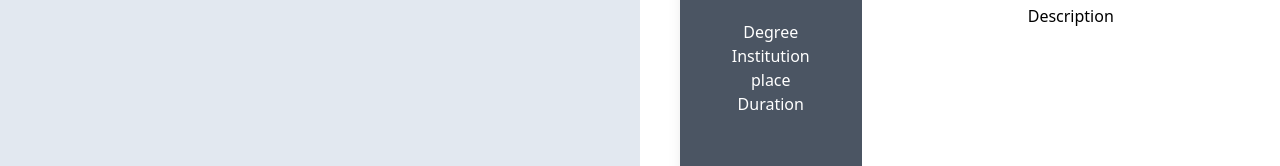
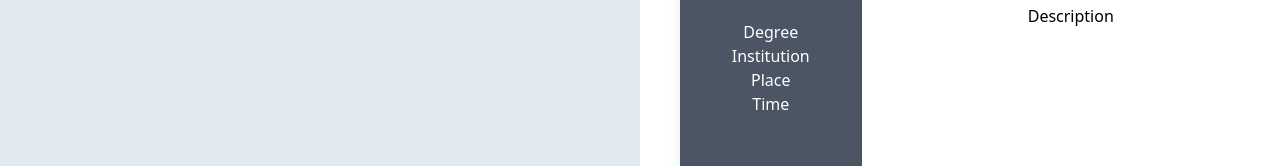
Before and after one commit to bdaneels/odin-cv, a React (Vite) app: page / in a window 1280 px wide. Shown: the part 630-796 px from the top of the page. Built offline with nearby package versions, Linux system fonts and the light colour scheme.

Commit message:
add state to education

```diff
--- a/src/App.jsx
+++ b/src/App.jsx
@@ -5,50 +5,58 @@ import LeftPanel from "./components/leftpanel";
 import RightPanel from "./components/rightpanel";
 
 function App() {
-const [firstName, setFirstName] = useState('')
-const [lastName, setLastName] = useState('')
-const [profTitle, setProfTitle] = useState('')
-const [profDescription, setProfDescription] = useState('')
-const [phoneNumber, setPhoneNumber] = useState('')
-const [email, setEmail] = useState('')
-const [homeAdress, setHomeAdress] = useState('')
-
-
-
-
-
-
-
+  const [firstName, setFirstName] = useState("");
+  const [lastName, setLastName] = useState("");
+  const [profTitle, setProfTitle] = useState("");
+  const [profDescription, setProfDescription] = useState("");
+  const [phoneNumber, setPhoneNumber] = useState("");
+  const [email, setEmail] = useState("");
+  const [homeAdress, setHomeAdress] = useState("");
+  const [degree, setDegree] = useState("");
+  const [institution, setInstitution] = useState("");
+  const [edPlace, setEdPlace] = useState("");
+  const [edTime, setEdTime] = useState("");
 
   return (
     <div className="flex flex-col bg-slate-500 h-screen w-screen justify-start">
-      <Header  />
+      <Header />
       <div className="flex w-full h-full">
         <LeftPanel
-        firstName = {firstName}
-        handleFirstName = {setFirstName}
+          firstName={firstName}
+          handleFirstName={setFirstName}
           lastName={lastName}
           handleLastName={setLastName}
-        profTitle= {profTitle}
+          profTitle={profTitle}
           handleProfTitle={setProfTitle}
-        profDescription= {profDescription}
+          profDescription={profDescription}
           handleProfDescription={setProfDescription}
-        phoneNumber= {phoneNumber}
-        hanldePhoneNumber = {setPhoneNumber}
+          phoneNumber={phoneNumber}
+          hanldePhoneNumber={setPhoneNumber}
           email={email}
           handleEmail={setEmail}
           homeAdress={homeAdress}
           hanldeHomeAdress={setHomeAdress}
-
+          degree={degree}
+          handleDegree={setDegree}
+          institution={institution}
+          handleInstitution={setInstitution}
+          edPlace={edPlace}
+          handleEdPlace={setEdPlace}
+          edTime={edTime}
+          handleEdTime={setEdTime}
         />
         <RightPanel
-        firstName ={firstName}
+          firstName={firstName}
           lastName={lastName}
-        profTitle= {profTitle}
-        profDescription= {profDescription}
-        phoneNumber= {phoneNumber}
+          profTitle={profTitle}
+          profDescription={profDescription}
+          phoneNumber={phoneNumber}
           email={email}
           homeAdress={homeAdress}
+          degree={degree}
+          edPlace={edPlace}
+          institution={institution}
+          edTime={edTime}
         />
       </div>
     </div>
--- a/src/components/left/education.jsx
+++ b/src/components/left/education.jsx
@@ -1,13 +1,38 @@
 import "/src/App.css";
 
-export default function EducationCard() {
+export default function EducationCard({
+  degree,
+  handleDegree,
+  institution,
+  handleInstitution,
+  edPlace,
+  handleEdPlace,
+  edTime,
+  handleEdTime,
+}) {
   return (
     <div className="flex flex-col">
       <h2>Education</h2>
-      <input placeholder="Degree" />
-      <input placeholder="Institution" />
-      <input placeholder="Place" />
-      <input placeholder="From - To" />
+      <input
+        value={degree}
+        onChange={(e) => handleDegree(e.target.value)}
+        placeholder="Degree"
+      />
+      <input
+        value={institution}
+        onChange={(e) => handleInstitution(e.target.value)}
+        placeholder="Institution"
+      />
+      <input
+        value={edPlace}
+        onChange={(e) => handleEdPlace(e.target.value)}
+        placeholder="Place"
+      />
+      <input
+        value={edTime}
+        onChange={(e) => handleEdTime(e.target.value)}
+        placeholder="From - To"
+      />
     </div>
   );
 }
--- a/src/components/leftpanel.jsx
+++ b/src/components/leftpanel.jsx
@@ -3,20 +3,58 @@ import EducationCard from "./left/education";
 import GeneralCard from "./left/general";
 import WorkCard from "./left/work";
 
-function LeftPanel({firstName, handleFirstName,lastName,handleLastName,
-  profTitle, handleProfTitle, profDescription, handleProfDescription, phoneNumber, hanldePhoneNumber, email, handleEmail, homeAdress, hanldeHomeAdress}) {
+function LeftPanel({
+  firstName,
+  handleFirstName,
+  lastName,
+  handleLastName,
+  profTitle,
+  handleProfTitle,
+  profDescription,
+  handleProfDescription,
+  phoneNumber,
+  hanldePhoneNumber,
+  email,
+  handleEmail,
+  homeAdress,
+  hanldeHomeAdress,
+  degree,
+  handleDegree,
+  institution,
+  handleInstitution,
+  edPlace,
+  handleEdPlace,
+  edTime,
+  handleEdTime,
+}) {
   return (
     <div className="h-full w-1/2 bg-slate-200 rounded-sm flex flex-col justify-start items-center">
-      <GeneralCard firstName = {firstName} handleFirstName={handleFirstName} lastName={lastName} handleLastName={handleLastName} profTitle= {profTitle}
-        handleProfTitle={handleProfTitle} handleProfDescription = {handleProfDescription} profDescription = {profDescription}
-        phoneNumber= {phoneNumber}
-        hanldePhoneNumber = {hanldePhoneNumber}
+      <GeneralCard
+        firstName={firstName}
+        handleFirstName={handleFirstName}
+        lastName={lastName}
+        handleLastName={handleLastName}
+        profTitle={profTitle}
+        handleProfTitle={handleProfTitle}
+        handleProfDescription={handleProfDescription}
+        profDescription={profDescription}
+        phoneNumber={phoneNumber}
+        hanldePhoneNumber={hanldePhoneNumber}
         email={email}
         handleEmail={handleEmail}
         homeAdress={homeAdress}
         hanldeHomeAdress={hanldeHomeAdress}
-        />
-      <EducationCard />
+      />
+      <EducationCard
+        degree={degree}
+        handleDegree={handleDegree}
+        institution={institution}
+        handleInstitution={handleInstitution}
+        edPlace={edPlace}
+        handleEdPlace={handleEdPlace}
+        edTime={edTime}
+        handleEdTime={handleEdTime}
+      />
       <WorkCard />
     </div>
   );
--- a/src/components/right/cv-sidebar.jsx
+++ b/src/components/right/cv-sidebar.jsx
@@ -1,24 +1,39 @@
 import Education from "./education";
 import "/src/App.css";
 
-export default function SideBar({phoneNumber, email, homeAdress}) {
+export default function SideBar({
+  phoneNumber,
+  email,
+  homeAdress,
+  degree,
+  edPlace,
+  edTime,
+  institution,
+}) {
   return (
     <div className="bg-gray-600 h-full w-2/5 flex flex-col text-white items-center">
       <div className="border-b-4 border-white pt-56">Contacts</div>
       <div className="flex items-center pt-6">
         <img className="fill-white " src="/src/components/svg/phone.svg"></img>
-        <span>{phoneNumber? phoneNumber : '0000/00.00.00'}</span>
+        <span>{phoneNumber ? phoneNumber : "0000/00.00.00"}</span>
       </div>
       <div className="flex items-center">
         <img className="fill-white " src="/src/components/svg/mail.svg"></img>
-        <span>{email? email: 'john.doe@example.com'}</span>
+        <span>{email ? email : "john.doe@example.com"}</span>
       </div>
       <div className="flex items-center">
         <img className="fill-white " src="/src/components/svg/home.svg"></img>
-        <span>{homeAdress? homeAdress: 'Jim de la rue cull de sac 2600 paris'}</span>
+        <span>
+          {homeAdress ? homeAdress : "Jim de la rue cull de sac 2600 paris"}
+        </span>
       </div>
       <div className="border-b-4 border-white pt-6 mb-6">Education</div>
-      <Education/>
+      <Education
+        degree={degree}
+        edPlace={edPlace}
+        institution={institution}
+        edTime={edTime}
+      />
     </div>
   );
 }
--- a/src/components/right/education.jsx
+++ b/src/components/right/education.jsx
@@ -1,14 +1,12 @@
-import "/src/App.css"
+import "/src/App.css";
 
-export default function Education(){
-
-    return (
-        <>
-        <h2>Degree </h2>
-        <span>Institution</span>
-        <span>place</span>
-        <span>Duration</span>
-        </>
-    )
-
+export default function Education({ degree, edPlace, edTime, institution }) {
+  return (
+    <>
+      <h2>{degree ? degree : "Degree"} </h2>
+      <span>{institution ? institution : "Institution"}</span>
+      <span>{edPlace ? edPlace : "Place"}</span>
+      <span>{edTime ? edTime : "Time"}</span>
+    </>
+  );
 }
--- a/src/components/rightpanel.jsx
+++ b/src/components/rightpanel.jsx
@@ -3,22 +3,38 @@ import CVHeader from "./right/cv-header";
 import CVPage from "./right/cv-main";
 import SideBar from "./right/cv-sidebar";
 
-export default function RightPanel({firstName, lastName, profTitle, profDescription, phoneNumber, email, homeAdress}) {
+export default function RightPanel({
+  firstName,
+  lastName,
+  profTitle,
+  profDescription,
+  phoneNumber,
+  email,
+  homeAdress,
+  degree,
+  edPlace,
+  edTime,
+  institution,
+}) {
   return (
     <div className="w-1/2 h-full bg-white">
       <div className=" m-10 h-[800px] w-[600px] sticky shadow-lg">
         <CVHeader
-        firstName = {firstName}
-        lastName = {lastName}
-        profTitle= {profTitle}/>
+          firstName={firstName}
+          lastName={lastName}
+          profTitle={profTitle}
+        />
         <div className="flex w-full h-full">
           <SideBar
-          phoneNumber= {phoneNumber}
-          email={email}
-          homeAdress={homeAdress}
+            phoneNumber={phoneNumber}
+            email={email}
+            homeAdress={homeAdress}
+            degree={degree}
+            edPlace={edPlace}
+            institution={institution}
+            edTime={edTime}
           />
-          <CVPage
-          profDescription= {profDescription} />
+          <CVPage profDescription={profDescription} />
         </div>
       </div>
     </div>
```
Lines whose indentation alone changed are shown as unchanged.
